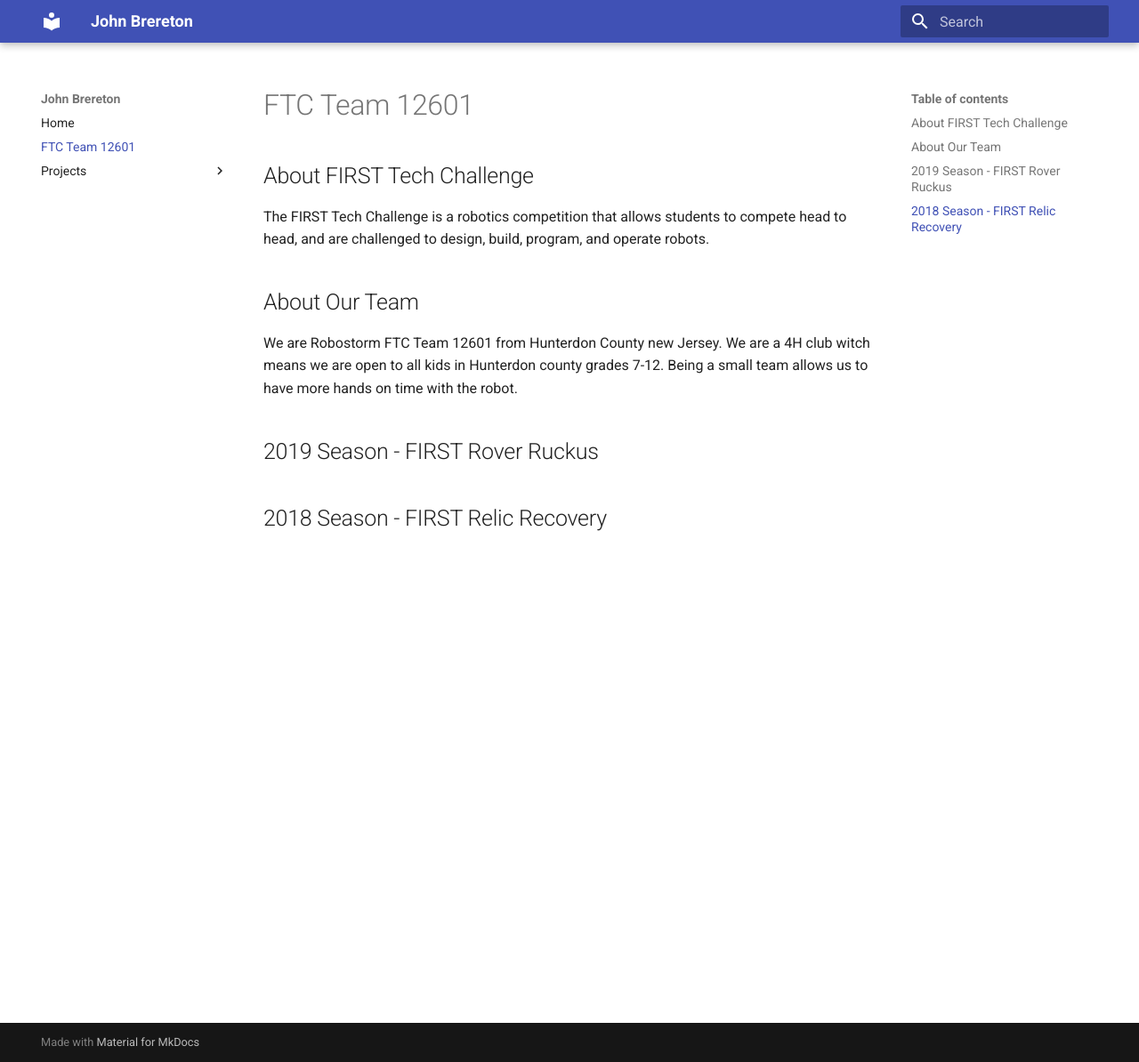
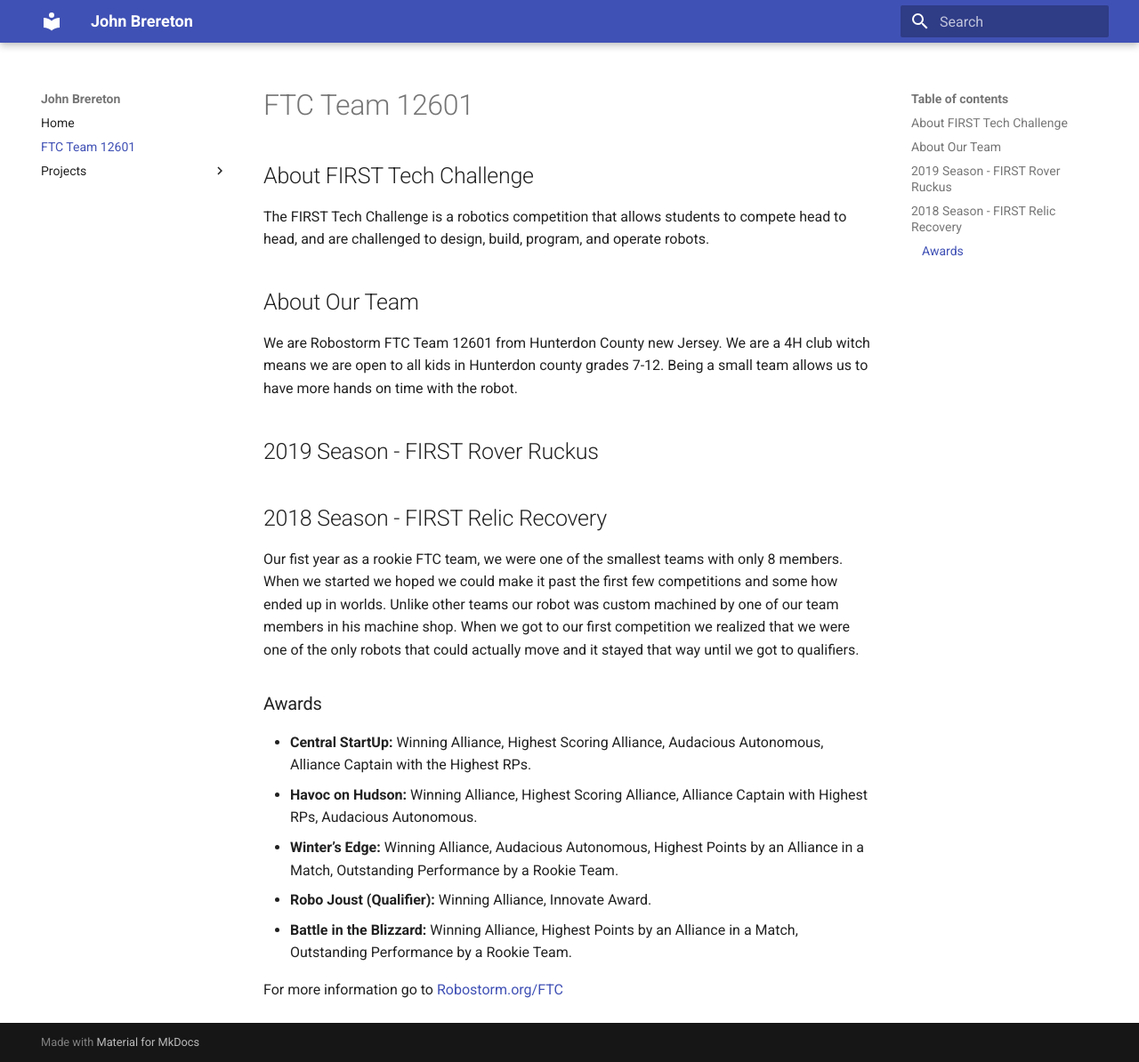
Before and after one commit to johnBrereton/Website-v2, an MkDocs documentation site: the page built from docs/FTC.md, in a window 1280 px wide and 1194 px high. Shown: the whole window at 89% size. Built offline with MkDocs 1.6.1 and Material for MkDocs 9.7.7, drawn with Linux system fonts in a browser that asks for light colours; old or Windows-style settings are respelled for this version of MkDocs.

Commit message:
Added info on 2018 season

```diff
--- a/docs/FTC.md
+++ b/docs/FTC.md
@@ -8,4 +8,16 @@
 
 ##2019 Season - FIRST Rover Ruckus
 
+
 ##2018 Season - FIRST Relic Recovery
+Our fist year as a rookie FTC team, we were one of the smallest teams with only 8 members.  When we started we hoped we could make it past the first few competitions and some how ended up in worlds.  Unlike other teams our robot was custom machined by one of our team members in his machine shop.  When we got to our first competition we realized that we were one of the only robots that could actually move and it stayed that way until we got to qualifiers.
+
+###Awards
+* **Central StartUp:** Winning Alliance, Highest Scoring Alliance, Audacious Autonomous, Alliance Captain with the Highest RPs.
+* **Havoc on Hudson:** Winning Alliance, Highest Scoring Alliance, Alliance Captain with Highest RPs, Audacious Autonomous.
+* **Winter’s Edge:** Winning Alliance, Audacious Autonomous, Highest Points by an Alliance in a Match, Outstanding Performance by a Rookie Team.
+* **Robo Joust (Qualifier):** Winning Alliance, Innovate Award.
+* **Battle in the Blizzard:** Winning Alliance, Highest Points by an Alliance in a Match, Outstanding Performance by a Rookie Team.
+
+
+For more information go to [Robostorm.org/FTC](https://robostorm.org/ftc/)
```
